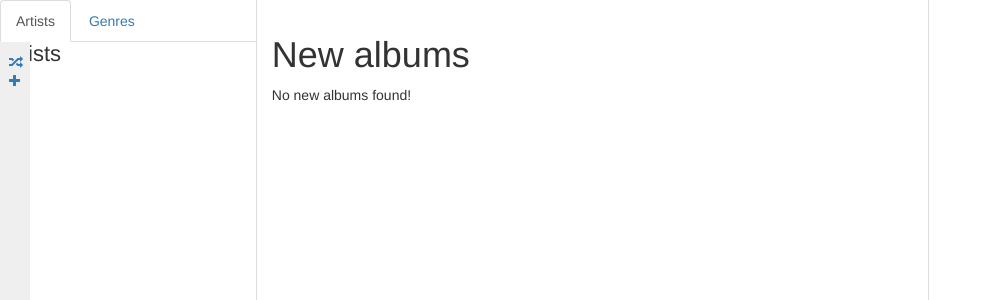
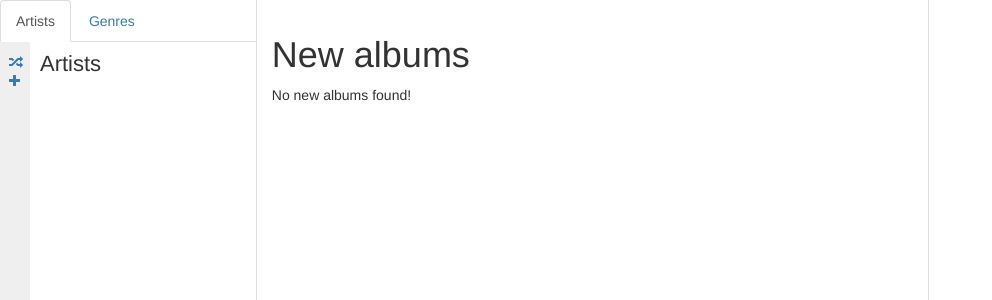
Before and after one commit to Menollo/menosic, a Django app: template menosic/music/templates/music/artist_list.html in a window 1280 px wide. Shown: the part 36-336 px from the top of the page, without its empty margins (0-992 px from the left). Run offline with Django 3.2, Linux system fonts and the light colour scheme; the template is opened without the code that fills it, so the values that code supplies are empty; some libraries are stand-ins or nearby versions.

Commit message:
One letter can make the difference (fix artist list indent)

```diff
--- a/menosic/menosic/static/menosic.css
+++ b/menosic/menosic/static/menosic.css
@@ -57,7 +57,7 @@
     flex: 1;
     overflow-y: scroll;
 }
-#artists-list {
+#artist-list {
     margin-left: 40px;
     padding-top: 10px;
     font-size: 12px;
```
